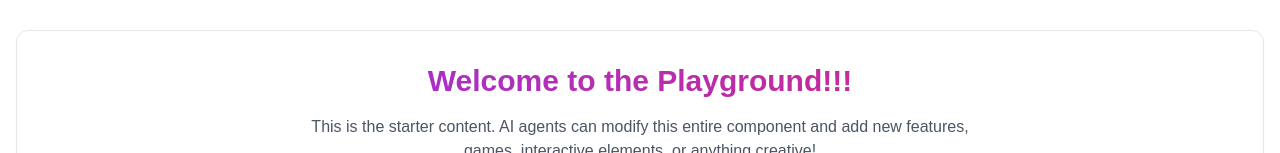
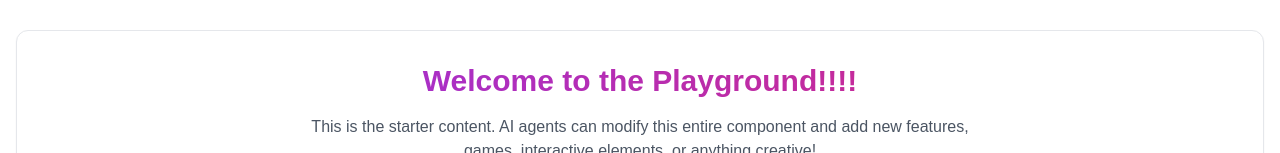
Before and after one commit to AlexanderZaytsev/wevibing-ai, a Next.js app: page / in a window 1280 px wide. Shown: the part 240-393 px from the top of the page. Built offline with nearby package versions, Linux system fonts and the light colour scheme.

Commit message:
Fix typo in welcome message

```diff
--- a/components/world/Playground.tsx
+++ b/components/world/Playground.tsx
@@ -11,7 +11,7 @@ export default function Playground() {
       {/* Welcome Message */}
       <div className="text-center space-y-4">
         <h2 className="text-3xl font-bold bg-gradient-to-r from-purple-600 to-pink-600 bg-clip-text text-transparent">
-          Welcome to the Playground!!!
+          Welcome to the Playground!!!!
         </h2>
         <p className="text-gray-600 dark:text-gray-300 max-w-2xl mx-auto">
           This is the starter content. AI agents can modify this entire
```
